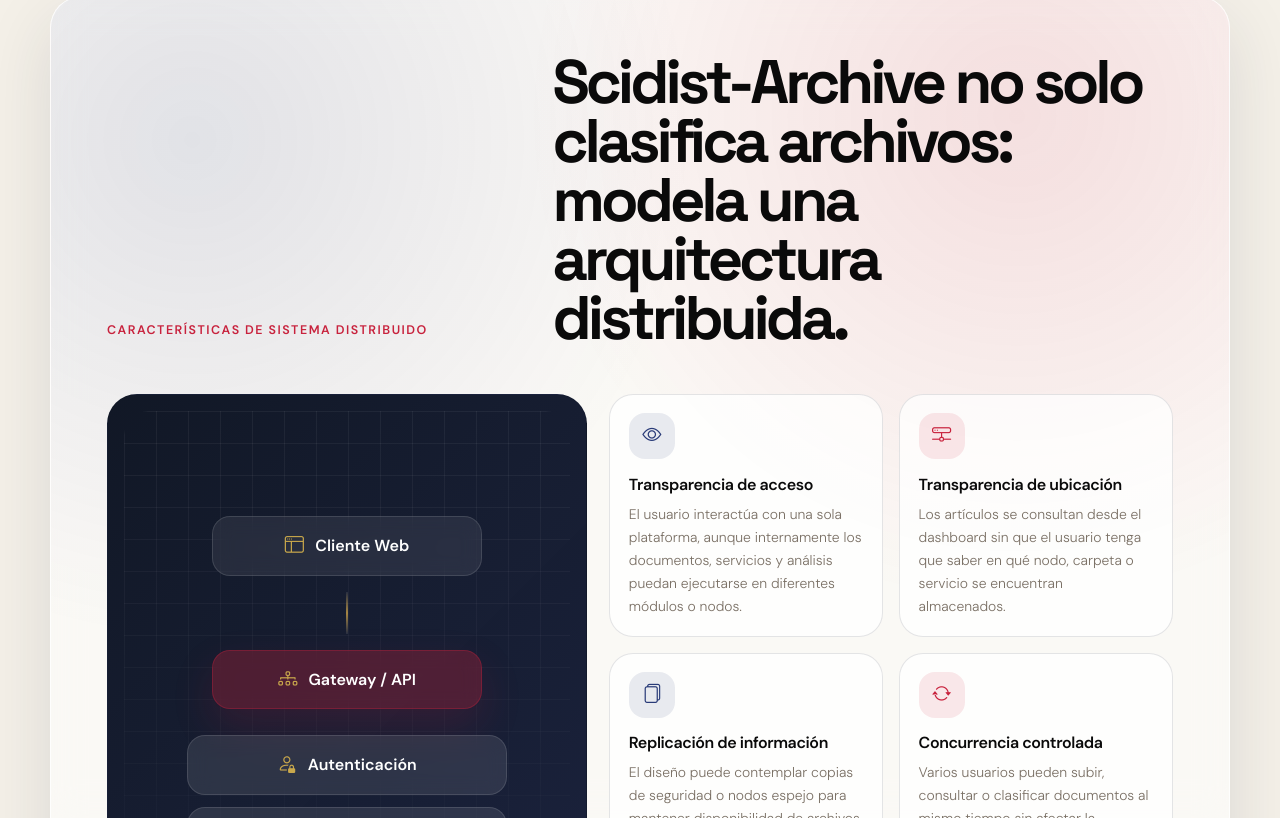
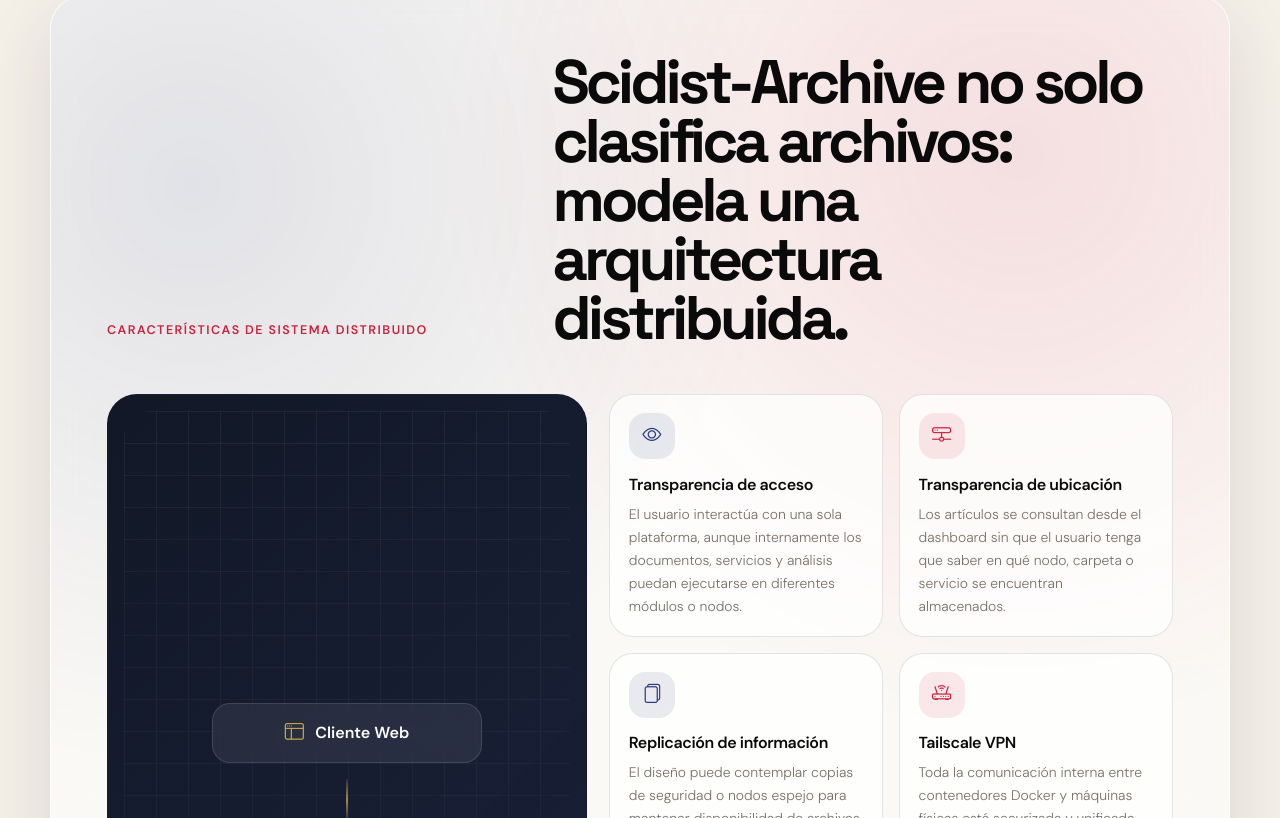
Before and after one commit to alexvera23/Scidist-archive, a React (Vite) app in the folder Frontend/scidist-frontend/: page / in a window 1280 px wide. Shown: the part 1982-2800 px from the top of the page. Built offline with nearby package versions, Linux system fonts and the light colour scheme; a web font is replaced by a local one.

Commit message:
Datos extras

```diff
--- a/Frontend/scidist-frontend/src/pages/Scidist.jsx
+++ b/Frontend/scidist-frontend/src/pages/Scidist.jsx
@@ -55,9 +55,9 @@
     text: 'El diseño puede contemplar copias de seguridad o nodos espejo para mantener disponibilidad de archivos y metadatos ante fallos.'
   },
   {
-    icon: 'bi-arrow-repeat',
-    title: 'Concurrencia controlada',
-    text: 'Varios usuarios pueden subir, consultar o clasificar documentos al mismo tiempo sin afectar la consistencia del repositorio.'
+    icon: 'bi bi-router',
+    title: 'Tailscale VPN',
+    text: 'Toda la comunicación interna entre contenedores Docker y máquinas físicas está securizada y unificada mediante Tailscale VPN, creando una red privada virtual (Mesh) de confianza cero sin exponer puertos públicos.'
   },
   {
     icon: 'bi-wifi',
@@ -68,6 +68,16 @@
     icon: 'bi-shield-exclamation',
     title: 'Tolerancia a fallos',
     text: 'Si un proceso de análisis falla, el sistema puede conservar el archivo, marcar su estado y permitir reintentar la clasificación sin perder datos.'
+  },
+  {
+    icon: 'bi bi-diagram-2',
+    title: 'Microservicios & gRPC',
+    text : 'El API Gateway orquesta las peticiones hacia el Metadata Service(Node.js/Express). Las transferencias físicas de los PDFs se realizan mediante flujos binarios de alta velocidad utilizando el protocolo gRPC.'
+  },
+  {
+    icon: 'bi bi-hdd-network',
+    title: 'P2P & MongoDB',
+    text: 'Los archivos se distribuyen dinámicamente entre nodos heterogéneos (Fedora Linux y Windows) mediante un sistema de latidos (Heartbeats) y replicación. Los metadatos están resguardados en un Replica Set de MongoDB'
   }
 ];
 
```
